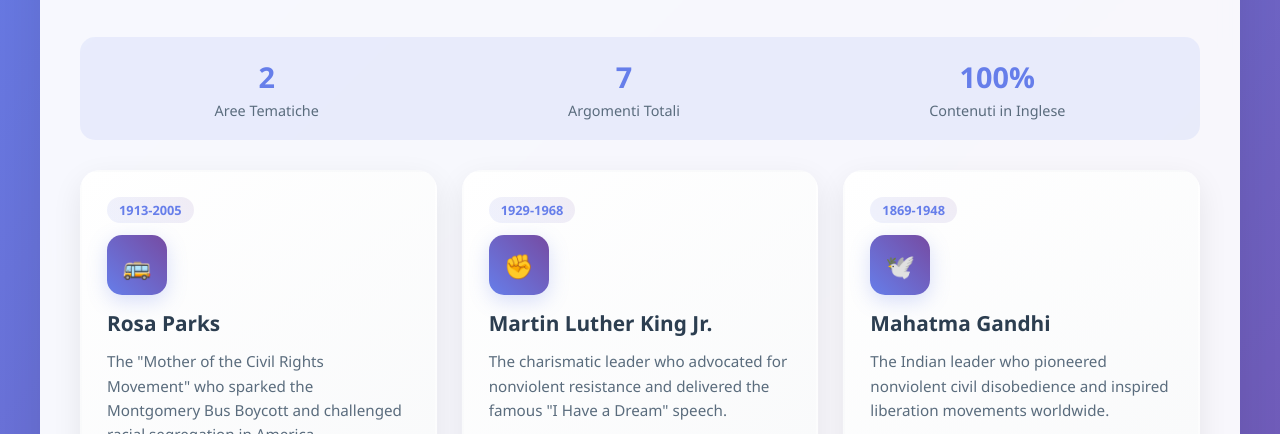
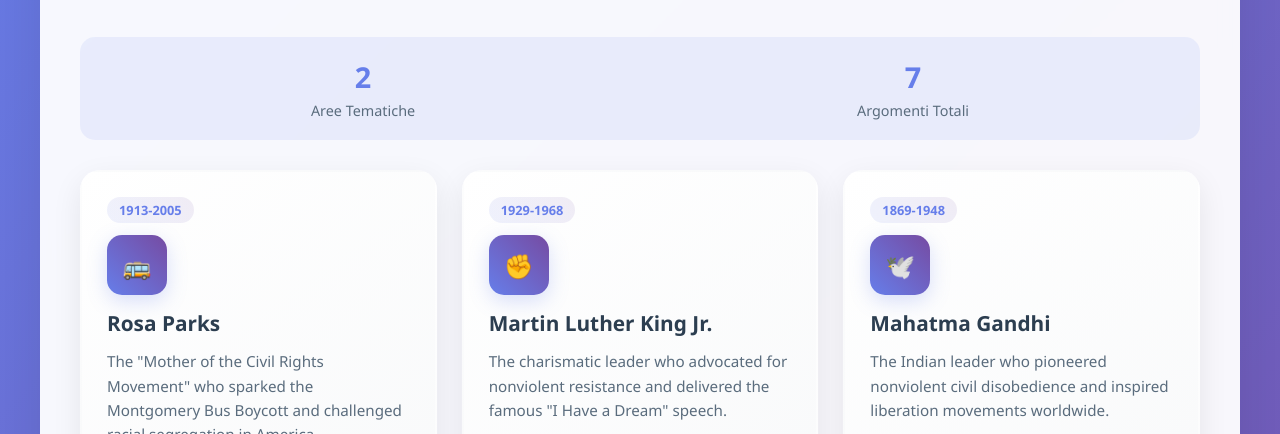
Before and after one commit to elisapontivi/elisapontivi.github.io, a plain HTML site: page lingua-inglese.html in a window 1280 px wide. Shown: the part 328-762 px from the top of the page. Drawn offline with Linux system fonts and the light colour scheme.

Commit message:
Update lingua-inglese.html

```diff
--- a/lingua-inglese.html
+++ b/lingua-inglese.html
@@ -308,10 +308,7 @@
                 <div class="stats-number">7</div>
                 <div class="stats-label">Argomenti Totali</div>
             </div>
-            <div class="stat-item">
-                <div class="stats-number">100%</div>
-                <div class="stats-label">Contenuti in Inglese</div>
-            </div>
+
         </div>
 
 
```
